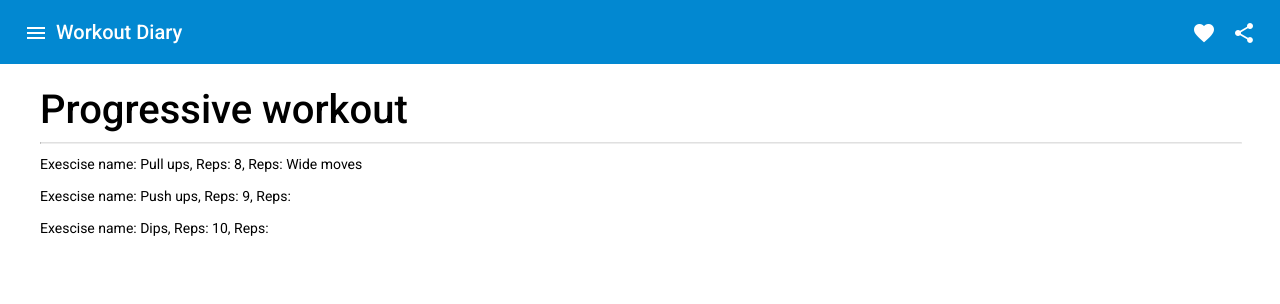
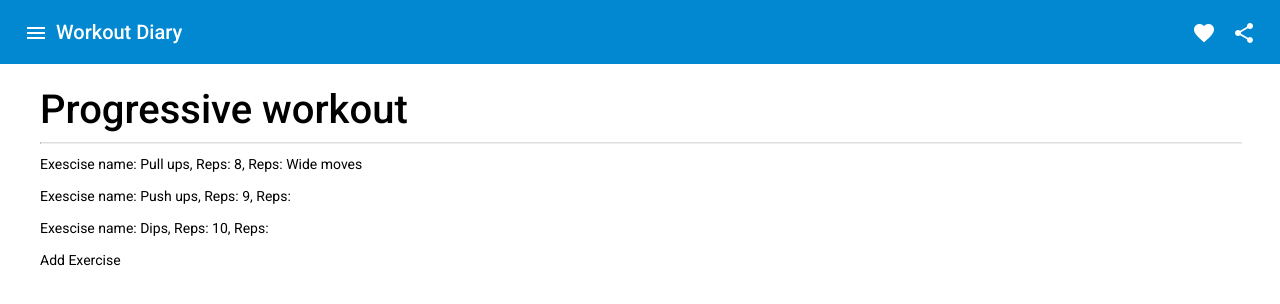
Before and after one commit to rvcl3n/WorkoutDiary, an Angular app in the folder WorkoutDiaryFrontEnd/: page /workout in a window 1280 px wide. Shown: the top 304 px of the page. Built offline with nearby package versions, Linux system fonts and the light colour scheme.

Commit message:
Added some basic logic for the workout page

```diff
--- a/WorkoutDiaryFrontEnd/src/app/workout/workout-page/workout-page.component.html
+++ b/WorkoutDiaryFrontEnd/src/app/workout/workout-page/workout-page.component.html
@@ -3,3 +3,6 @@
 <div *ngFor="let ex of exercises">
     <app-workout-exercise [name]= "ex.name" [reps]="ex.reps" [description]="ex.description"></app-workout-exercise>
   </div>
+
+
+<p (click)="addExercise()">Add Exercise</p>
--- a/WorkoutDiaryFrontEnd/src/app/workout/workout-page/workout-page.component.ts
+++ b/WorkoutDiaryFrontEnd/src/app/workout/workout-page/workout-page.component.ts
@@ -26,4 +26,8 @@ export class WorkoutPageComponent implements OnInit {
   ngOnInit(): void {
   }
 
+  addExercise(): void {
+    this.exercises.push({id : '4', name: "Test", reps: 10 });
+  }
+
 }
```
